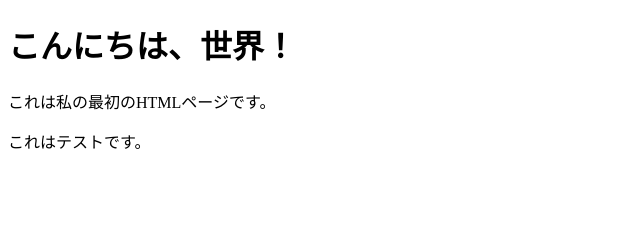
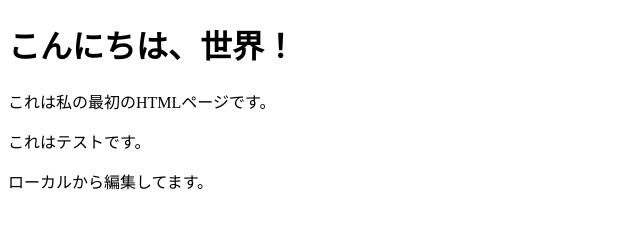
Before and after one commit to nato202504/my-first-project, a plain HTML site: page index.html in a window 1280 px wide. Shown: the whole page, without its empty margins (0-640 px from the left). Drawn offline with Linux system fonts and the light colour scheme.

Commit message:
編集の更新

```diff
--- a/index.html
+++ b/index.html
@@ -8,6 +8,8 @@
 <body>
     <h1>こんにちは、世界！</h1>
     <p>これは私の最初のHTMLページです。</p>
-     <p>これはテストです。</p>
+    <p>これはテストです。</p>
+    <p>ローカルから編集してます。</p>
+
 </body>
 </html>
```
